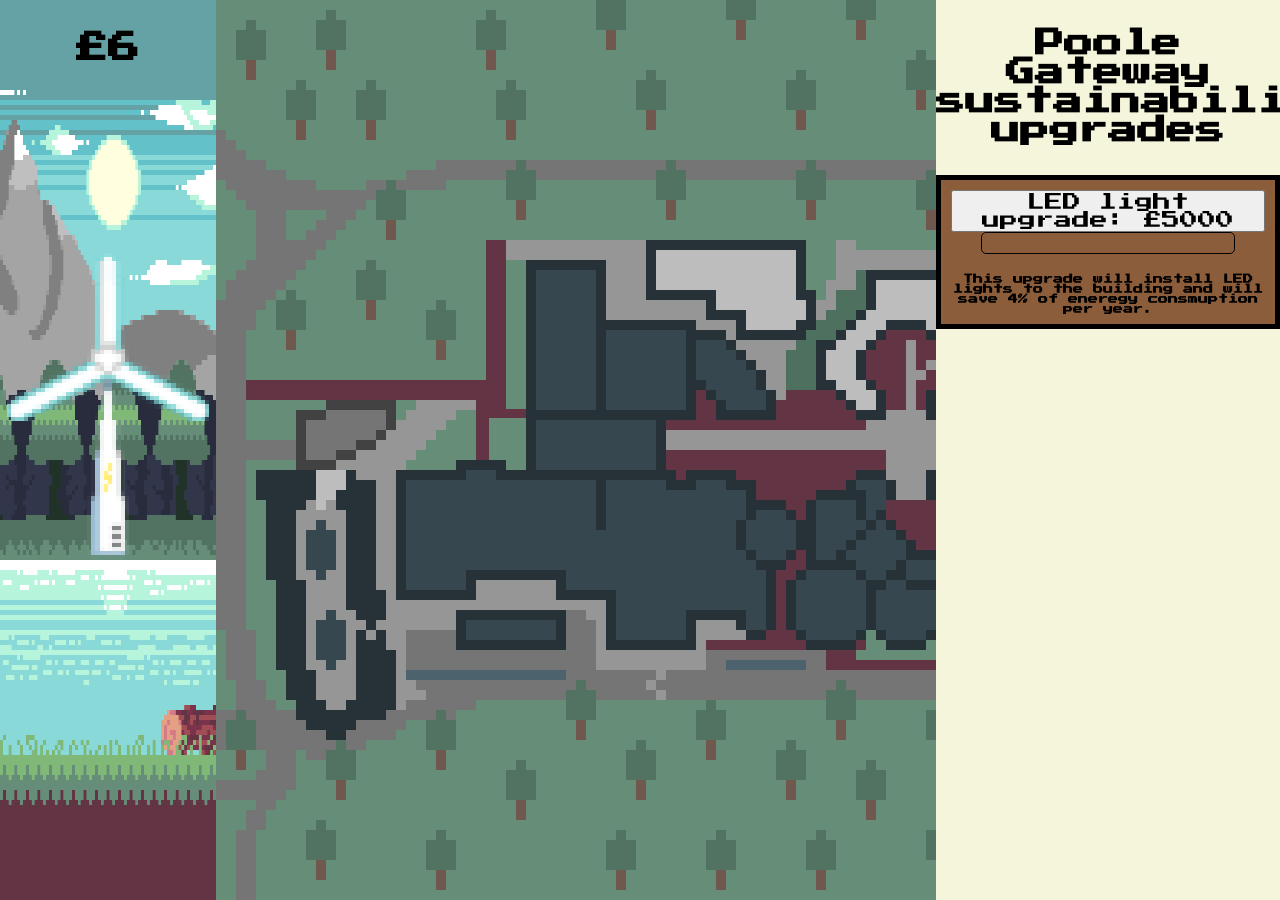
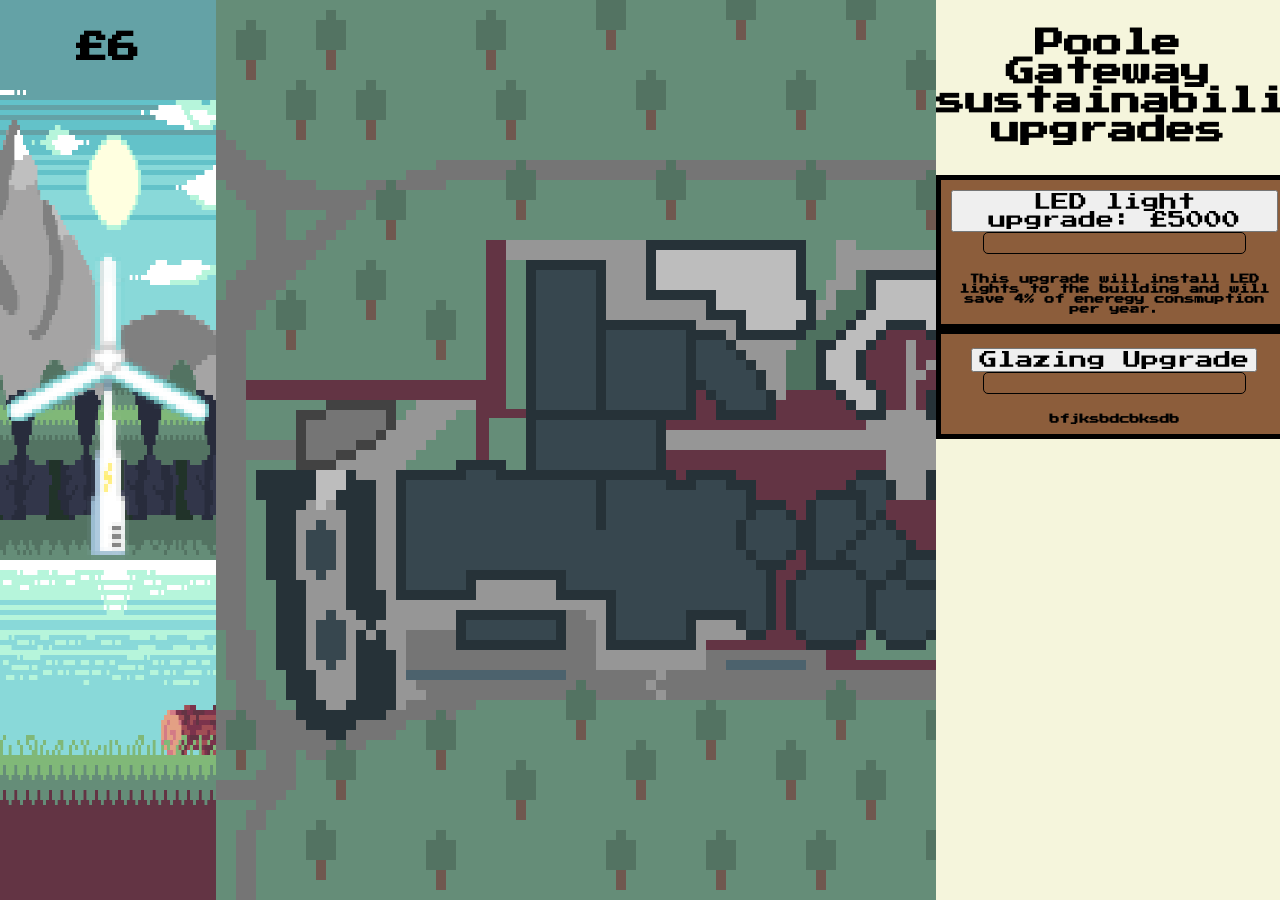
Before and after one commit to B-Turner5/BU-ECOClicker, a Flask app: page / in a window 1280 px wide. Run offline with Flask 3, Linux system fonts and the light colour scheme.

Commit message:
made 2 upgrade bars work but the code can definitly be tidied at a later point

```diff
--- a/static/css/styles.css
+++ b/static/css/styles.css
@@ -1,6 +1,6 @@
 @import url('https://fonts.googleapis.com/css2?family=Press+Start+2P&display=swap');
 
-.progress-bar {
+.progress-bar1 {
     width: 80%;
     height: 20px;
     border: 1px solid #000;
@@ -11,7 +11,17 @@
     margin-left: auto;
     margin-right: auto;
 }
-
+.progress-bar2 {
+    width: 80%;
+    height: 20px;
+    border: 1px solid #000;
+    margin-bottom: 10px;
+    margin-bottom: 20px;
+    overflow: hidden;
+    border-radius: 5px;
+    margin-left: auto;
+    margin-right: auto;
+}
 .progress {
     width: 0%;
     height: 100%;
@@ -110,21 +120,22 @@ body{
     overflow: hidden;
 }
 
-#LED-upgrade-box {
+#upgrade-box {
     border: 5px solid black;
     padding: 10px;
     display: inline-block;
     background-color: #8c5d3b;
     margin-top: 0;
+    min-width: 95%;
 }
 
-#LED-bio{
+#bio{
     font-size: 10px;
     margin-top: 0;
     margin-bottom: 0;
 }
 
-#LED-upgrade{
+#upgrade{
     font-size: 18px;
     font-family: "Press Start 2P", sans-serif;
 }
--- a/static/script/index.js
+++ b/static/script/index.js
@@ -17,12 +17,15 @@ function updateCount(amount) {
     countContainer.innerHTML = "£" + count;
 }
 
-function updateProgress(progress) {
-    var progressBar = document.getElementById('progress1');
-    progressBar.style.width = progress + '%';
+function updateProgress1(progress) {
+    var progressBar1 = document.getElementById('progress1');
+    progressBar1.style.width = progress + '%';
 }
 
-
+function updateProgress2(progress) {
+    var progressBar2 = document.getElementById('progress2');
+    progressBar2.style.width = progress + '%';
+}
 
 
 
@@ -94,9 +97,20 @@ function LEDupgrade(){
         count -= 5;
         updateCount(0);
         multiplier = 2;
-        updateProgress(100);
+        updateProgress1(100);
     } else {
         alert("You don't have enough money to upgrade LED lights.");
     }
 
 };
+function GlazingUpgrade(){
+    if (count >= 10) {
+        count -= 5;
+        updateCount(0);
+        multiplier = 2;
+        updateProgress2(100);
+    } else {
+        alert("You don't have enough money to upgrade LED lights.");
+    }
+
+};
--- a/templates/index.html
+++ b/templates/index.html
@@ -32,14 +32,23 @@
                     <h1 id="upgradeable-building">Poole Gateway sustainability upgrades</h1>
 
                 </div>
-                <div id="LED-upgrade-box">
-                    <button id="LED-upgrade" name="LED-upgrade" onclick="LEDupgrade()">LED light upgrade: £5000</button>
-                    <div class="progress-bar">
+                <div id="upgrade-box">
+                    <button id="upgrade" name="LED-upgrade" onclick="LEDupgrade()">LED light upgrade: £5000</button>
+                    <div class="progress-bar1">
                         <div id="progress1" class="progress"></div>
 
                     </div>
-                    <h1 name="LED-bio" id="LED-bio">This upgrade will install LED lights to the building and will save 4% of eneregy consmuption per year.</h1>
+                    <h1 name="bio" id="bio">This upgrade will install LED lights to the building and will save 4% of eneregy consmuption per year.</h1>
                 </div>
+
+                <div id="upgrade-box">
+                    <button id="upgrade" name="Glazing-upgrade" onclick="GlazingUpgrade()">Glazing Upgrade</button>
+                    <div class="progress-bar2">
+                    <div id="progress2" class="progress"></div>
+                </div>
+                <h1 name="bio" id="bio">bfjksbdcbksdb</h1>
+            </div>
+            </article>
 
             </article>
         </section>
```
